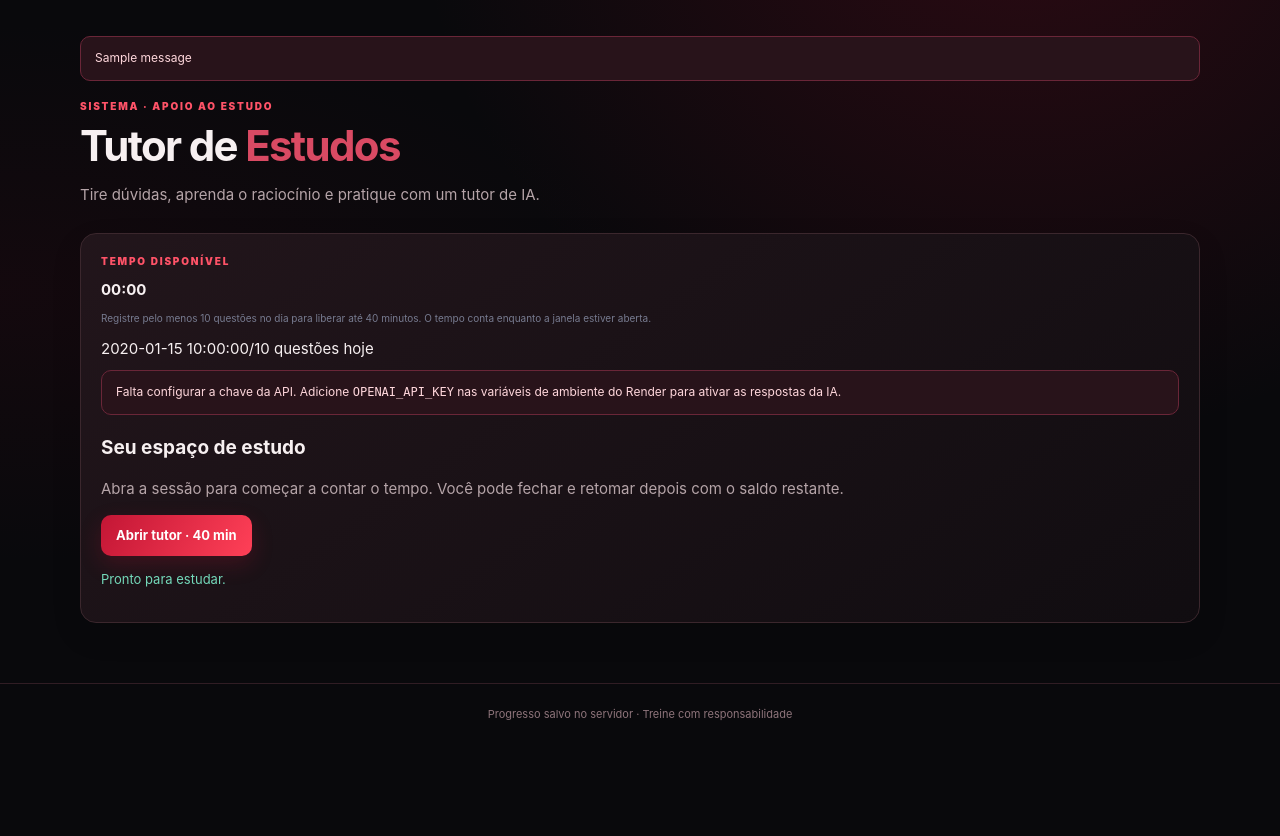
After one commit to UsernameIsLoading/InfiniteLevelingRankSSS, a Python web app: template templates/tutor.html in a window 1280 px wide. The commit adds this page. Run offline with Jinja, Linux system fonts and the light colour scheme; the template is opened without the code that fills it: most values are stand-ins (such as "Sample title", 1, 10 or a date in 2020); one stand-in notice (Sample message) is shown.

Commit message:
Add files via upload

```diff
--- a/templates/base.html
+++ b/templates/base.html
@@ -1 +1 @@
-<!doctype html><html lang="pt-BR"><head><meta charset="utf-8"><meta name="viewport" content="width=device-width,initial-scale=1"><meta name="theme-color" content="#a90f2a"><title>{% block title %}Necromante da Estação de Seul{% endblock %}</title><link rel="stylesheet" href="{{ url_for('static',filename='style.css') }}"></head><body>{% if session.get('authenticated') %}<header class="topbar"><a class="brand" href="{{ url_for('dashboard') }}"><span class="sigil">✦</span><span>NECROMANTE <small>DA ESTAÇÃO DE SEUL</small></span></a><form action="{{ url_for('logout') }}" method="post"><button class="logout" type="submit">Sair</button></form></header><nav class="nav"><a href="{{ url_for('dashboard') }}">Painel</a><a href="{{ url_for('training_page') }}">Treinos</a><a href="{{ url_for('dungeon_page') }}">Dungeon</a><a href="{{ url_for('skills_page') }}">Habilidades</a><a href="{{ url_for('inventory_page') }}">Inventário</a><a href="{{ url_for('story_page') }}">História</a></nav>{% endif %}<main class="wrap">{% with messages=get_flashed_messages() %}{% if messages %}{% for m in messages %}<div class="notice">{{ m }}</div>{% endfor %}{% endif %}{% endwith %}{% block content %}{% endblock %}</main><footer>Progresso salvo no servidor · Treine com responsabilidade</footer><script src="{{ url_for('static',filename='app.js') }}"></script>{% block scripts %}{% endblock %}</body></html>
+<!doctype html><html lang="pt-BR"><head><meta charset="utf-8"><meta name="viewport" content="width=device-width,initial-scale=1"><meta name="theme-color" content="#a90f2a"><title>{% block title %}Necromante da Estação de Seul{% endblock %}</title><link rel="stylesheet" href="{{ url_for('static',filename='style.css') }}"></head><body>{% if session.get('authenticated') %}<header class="topbar"><a class="brand" href="{{ url_for('dashboard') }}"><span class="sigil">✦</span><span>NECROMANTE <small>DA ESTAÇÃO DE SEUL</small></span></a><form action="{{ url_for('logout') }}" method="post"><button class="logout" type="submit">Sair</button></form></header><nav class="nav"><a href="{{ url_for('dashboard') }}">Painel</a><a href="{{ url_for('training_page') }}">Treinos</a><a href="{{ url_for('dungeon_page') }}">Dungeon</a><a href="{{ url_for('tutor_page') }}">Tutor IA</a><a href="{{ url_for('skills_page') }}">Habilidades</a><a href="{{ url_for('inventory_page') }}">Inventário</a><a href="{{ url_for('story_page') }}">História</a></nav>{% endif %}<main class="wrap">{% with messages=get_flashed_messages() %}{% if messages %}{% for m in messages %}<div class="notice">{{ m }}</div>{% endfor %}{% endif %}{% endwith %}{% block content %}{% endblock %}</main><footer>Progresso salvo no servidor · Treine com responsabilidade</footer><script src="{{ url_for('static',filename='app.js') }}"></script>{% block scripts %}{% endblock %}</body></html>
--- /dev/null
+++ b/templates/tutor.html
@@ -0,0 +1,9 @@
+{% extends 'base.html' %}{% block title %}Tutor de Estudos · Necromante{% endblock %}{% block content %}
+<section class="page-title"><p class="eyebrow">SISTEMA · APOIO AO ESTUDO</p><h1>Tutor de <span style="color:#d94a63">Estudos</span></h1><p class="muted">Tire dúvidas, aprenda o raciocínio e pratique com um tutor de IA.</p></section>
+<section class="panel tutor-panel">
+ <div class="tutor-status"><div><p class="eyebrow">TEMPO DISPONÍVEL</p><strong id="tutorClock" class="tutor-clock">{{ '%02d'|format(remaining // 60) }}:{{ '%02d'|format(remaining % 60) }}</strong><p class="tiny">Registre pelo menos 10 questões no dia para liberar até 40 minutos. O tempo conta enquanto a janela estiver aberta.</p></div><div class="tutor-status-badge">{{ questions_today }}/10 questões hoje</div></div>
+ {% if not api_configured %}<div class="notice">Falta configurar a chave da API. Adicione <code>OPENAI_API_KEY</code> nas variáveis de ambiente do Render para ativar as respostas da IA.</div>{% endif %}
+ <div id="tutorGate" class="tutor-gate"><h2>Seu espaço de estudo</h2><p class="muted">Abra a sessão para começar a contar o tempo. Você pode fechar e retomar depois com o saldo restante.</p><button id="openTutor" class="primary" {% if questions_today < 10 or remaining <= 0 %}disabled{% endif %}>Abrir tutor · 40 min</button><p id="tutorNotice" class="message" aria-live="polite">{% if questions_today < 10 %}Faltam {{ 10-questions_today }} questões registradas hoje.{% elif remaining <= 0 %}O tempo de hoje acabou.{% else %}Pronto para estudar.{% endif %}</p></div>
+ <div id="tutorChat" class="tutor-chat" hidden><div class="tutor-chat-head"><div><strong>NecroTutor</strong><p class="tiny">Tutor de aprendizagem</p></div><button id="closeTutor" class="secondary" type="button">Fechar e pausar</button></div><div id="tutorMessages" class="tutor-messages" aria-live="polite"><div class="tutor-bubble assistant">Olá! Qual matéria ou questão você quer estudar? Posso explicar passo a passo e depois propor um exercício para conferir se você entendeu.</div></div><form id="tutorForm" class="tutor-form"><textarea id="tutorInput" rows="2" maxlength="5000" placeholder="Digite sua dúvida ou cole uma questão…" required></textarea><button id="tutorSend" class="primary" type="submit">Enviar</button></form><p id="tutorError" class="message error-text" aria-live="polite"></p></div>
+</section>
+{% endblock %}{% block scripts %}<script src="{{ url_for('static',filename='tutor.js') }}"></script>{% endblock %}
```
Also changed, not shown: templates/dashboard.html (+1 -1 lines).
